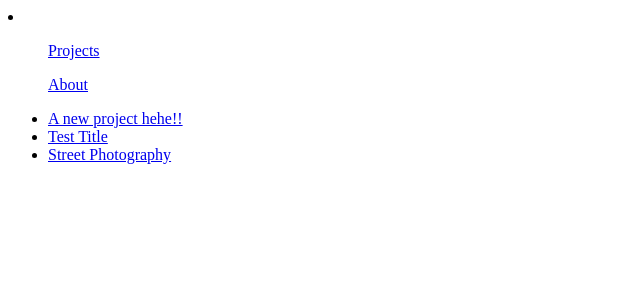
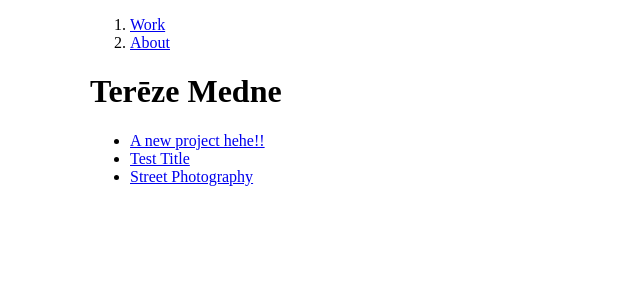
Before and after one commit to druvisc/terezemedne, a Next.js app: page / in a window 1280 px wide. Shown: the top 300 px of the page, without its empty margins (0-640 px from the left). Built offline with nearby package versions, Linux system fonts and the light colour scheme.

Commit message:
Add Header, layout.css

```diff
--- a/components/About.tsx
+++ b/components/About.tsx
@@ -9,9 +9,6 @@ export type Props = {
 };
 
 export const About = ({ about, mdx }: Props) => {
-  console.log("about:", about);
-  console.log("mdx:", mdx);
-
   return (
     <article>
       <header>
--- /dev/null
+++ b/components/Header.tsx
@@ -0,0 +1,29 @@
+import React from "react";
+import Link from "next/link";
+
+export const Header = () => {
+  return (
+    <header className="my-4 flex justify-between">
+      <Nav />
+
+      {/* TODO: Link to facebook? */}
+      <h1 className="uppercase">Terēze Medne</h1>
+    </header>
+  );
+};
+
+const Nav = () => {
+  return (
+    <nav className="lowercase">
+      <ol className="flex">
+        <li>
+          <Link href="/">Work</Link>
+        </li>
+
+        <li className="ml-4">
+          <Link href="/about">About</Link>
+        </li>
+      </ol>
+    </nav>
+  );
+};
--- a/content/projects/streetphotography.mdx
+++ b/content/projects/streetphotography.mdx
@@ -2,6 +2,7 @@
 title: "Street Photography"
 slug: street-photography
 date: "2020-10-10"
+thumbnail: /images/1620927880989.jpeg
 ---
 
 Some text about my project here.
--- a/pages/_app.tsx
+++ b/pages/_app.tsx
@@ -1,32 +1,20 @@
+import React from "react";
 import type { AppProps } from "next/app";
-import Link from "next/link";
 
 import "tailwindcss/tailwind.css";
+import "../styles/index.css";
 
-const Menu = () => {
-  return (
-    <li>
-      <ol>
-        <Link href="/">Projects</Link>
-      </ol>
-
-      <ol>
-        <Link href="/about">About</Link>
-      </ol>
-    </li>
-  );
-};
+import { Header } from "../components/Header";
 
 function App({ Component, pageProps }: AppProps) {
   return (
-    <>
-      <div>
-        <Menu />
-      </div>
+    <div className="layout">
+      <Header />
+
       <div>
         <Component {...pageProps} />
       </div>
-    </>
+    </div>
   );
 }
 
--- /dev/null
+++ b/styles/index.css
@@ -0,0 +1 @@
+@import "layout.css";
--- /dev/null
+++ b/styles/layout.css
@@ -0,0 +1,6 @@
+.layout {
+  max-width: 68.75rem;
+  width: 90%;
+  margin-left: auto;
+  margin-right: auto;
+}
```
Also changed, not shown: components/Project.tsx (+8 -1 lines).
